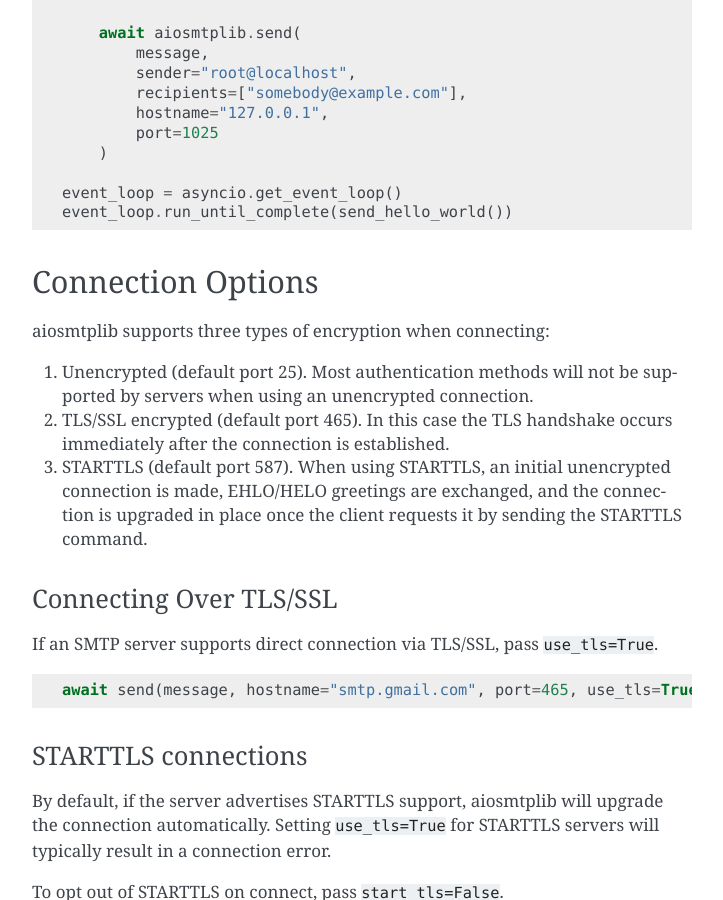
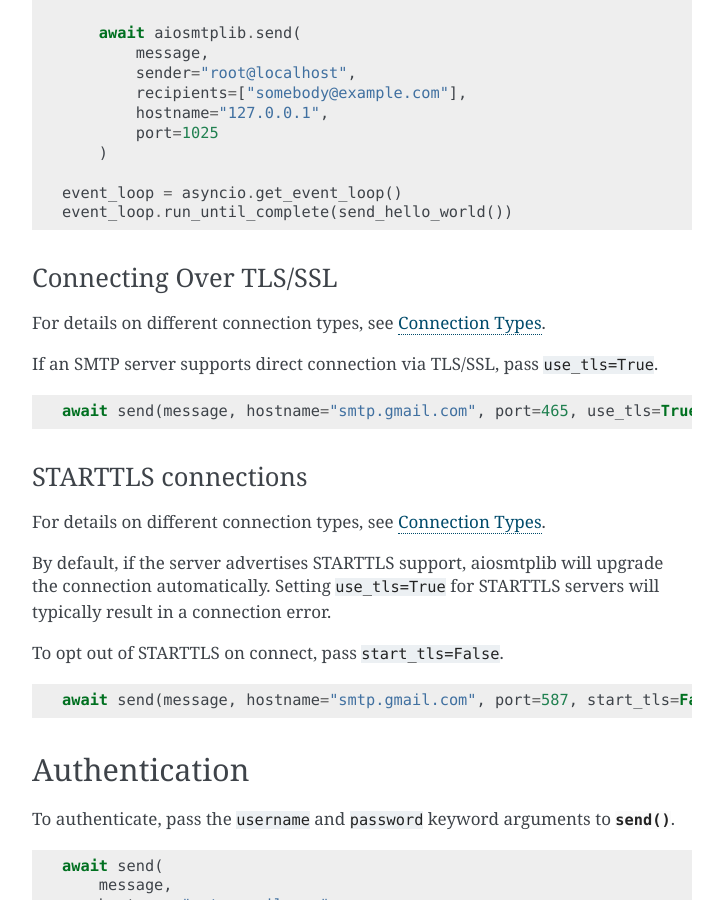
Before and after one commit to cole/aiosmtplib, a Sphinx documentation site: the page built from docs/usage.rst, in a window 1280 px wide and 900 px high, scrolled down 1793 px. Shown: the whole window, without its empty margins (388-1111 px from the left). Built offline with Sphinx 7.4.7, drawn with Linux system fonts in a browser that asks for light colours; some of the changed text lies outside the part shown.

Commit message:
docs: add connection types section

```diff
--- a/docs/client.rst
+++ b/docs/client.rst
@@ -30,6 +30,8 @@
 Connecting over TLS/SSL
 ~~~~~~~~~~~~~~~~~~~~~~~
 
+For details on different connection types, see :ref:`connection-types`.
+
 If an SMTP server supports direct connection via TLS/SSL, pass ``use_tls=True``
 when initializing the SMTP instance (or when calling :meth:`SMTP.connect`).
 
@@ -41,6 +43,8 @@
 
 STARTTLS connections
 ~~~~~~~~~~~~~~~~~~~~
+
+For details on different connection types, see :ref:`connection-types`.
 
 By default, if the server advertises STARTTLS support, aiosmtplib will
 upgrade the connection automatically. Setting ``use_tls=True`` for STARTTLS
--- a/docs/index.rst
+++ b/docs/index.rst
@@ -7,6 +7,7 @@
    :maxdepth: 2
 
    overview
+   encryption
    usage
    client
    reference
--- a/docs/usage.rst
+++ b/docs/usage.rst
@@ -102,23 +102,10 @@
     event_loop.run_until_complete(send_hello_world())
 
 
-Connection Options
-------------------
-
-aiosmtplib supports three types of encryption when connecting:
-
-1. Unencrypted (default port 25). Most authentication methods will not
-   be supported by servers when using an unencrypted connection.
-2. TLS/SSL encrypted (default port 465). In this case the TLS handshake
-   occurs immediately after the connection is established.
-3. STARTTLS (default port 587). When using STARTTLS, an initial unencrypted
-   connection is made, EHLO/HELO greetings are exchanged, and the connection
-   is upgraded in place once the client requests it by sending the STARTTLS
-   command.
-
-
 Connecting Over TLS/SSL
 ~~~~~~~~~~~~~~~~~~~~~~~
+
+For details on different connection types, see :ref:`connection-types`.
 
 If an SMTP server supports direct connection via TLS/SSL, pass
 ``use_tls=True``.
@@ -130,6 +117,8 @@
 
 STARTTLS connections
 ~~~~~~~~~~~~~~~~~~~~
+
+For details on different connection types, see :ref:`connection-types`.
 
 By default, if the server advertises STARTTLS support, aiosmtplib will
 upgrade the connection automatically. Setting ``use_tls=True`` for STARTTLS
```
Also changed, not shown: docs/encryption.rst (added, +24 -0 lines).
